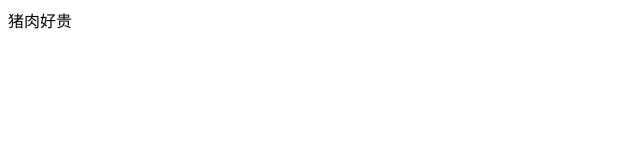
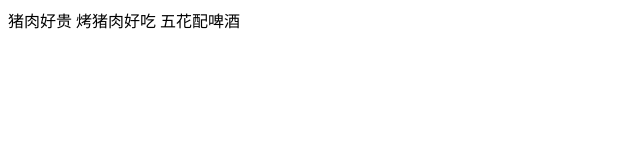
Before and after one commit to YAMF1310/-git-, a plain HTML site: page index.html in a window 1280 px wide. Shown: the whole page, without its empty margins (0-640 px from the left). Drawn offline with Linux system fonts and the light colour scheme.

Commit message:
添加了一些爱好

```diff
--- a/index.html
+++ b/index.html
@@ -9,6 +9,8 @@
 
 <body>
     猪肉好贵
+    烤猪肉好吃
+    五花配啤酒
 </body>
 
 </html>
```
